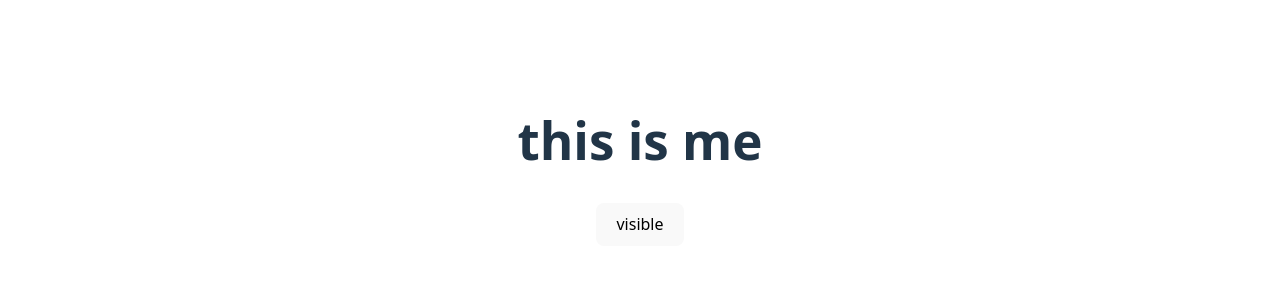
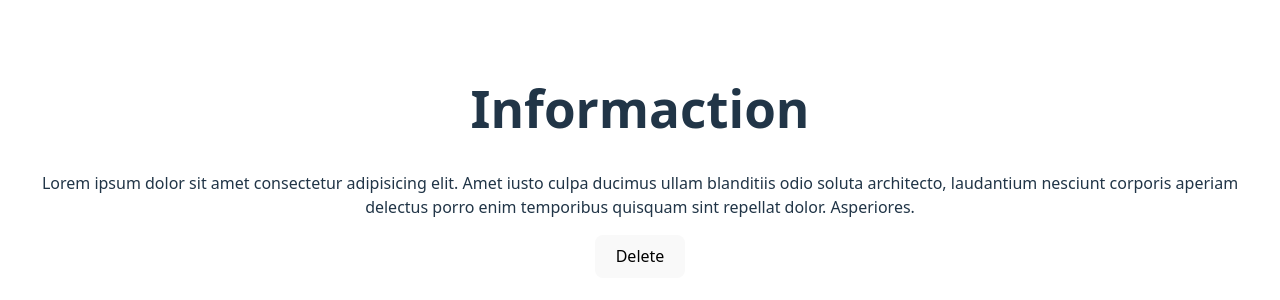
Before and after one commit to sugathub/react-learning, a React (Vite) app: page / in a window 1280 px wide. Shown: the part 238-538 px from the top of the page. Built offline with nearby package versions, Linux system fonts and the light colour scheme.

Commit message:
add para

```diff
--- a/src/Toggle.jsx
+++ b/src/Toggle.jsx
@@ -10,9 +10,13 @@ export const Toggle = () => {
     }
 
   return (
-    <>
-      {display ? <h1>this is me</h1> : null}
-      <button onClick={hid}>visible</button>
+    <><h1>
+        Informaction
+
+    </h1>
+
+      {display ?  <p>Lorem ipsum dolor sit amet consectetur adipisicing elit. Amet iusto culpa ducimus ullam blanditiis odio soluta architecto, laudantium nesciunt corporis aperiam delectus porro enim temporibus quisquam sint repellat dolor. Asperiores.</p> : null}
+      <button onClick={hid}>Delete</button>
     </>
   );
 };
```
